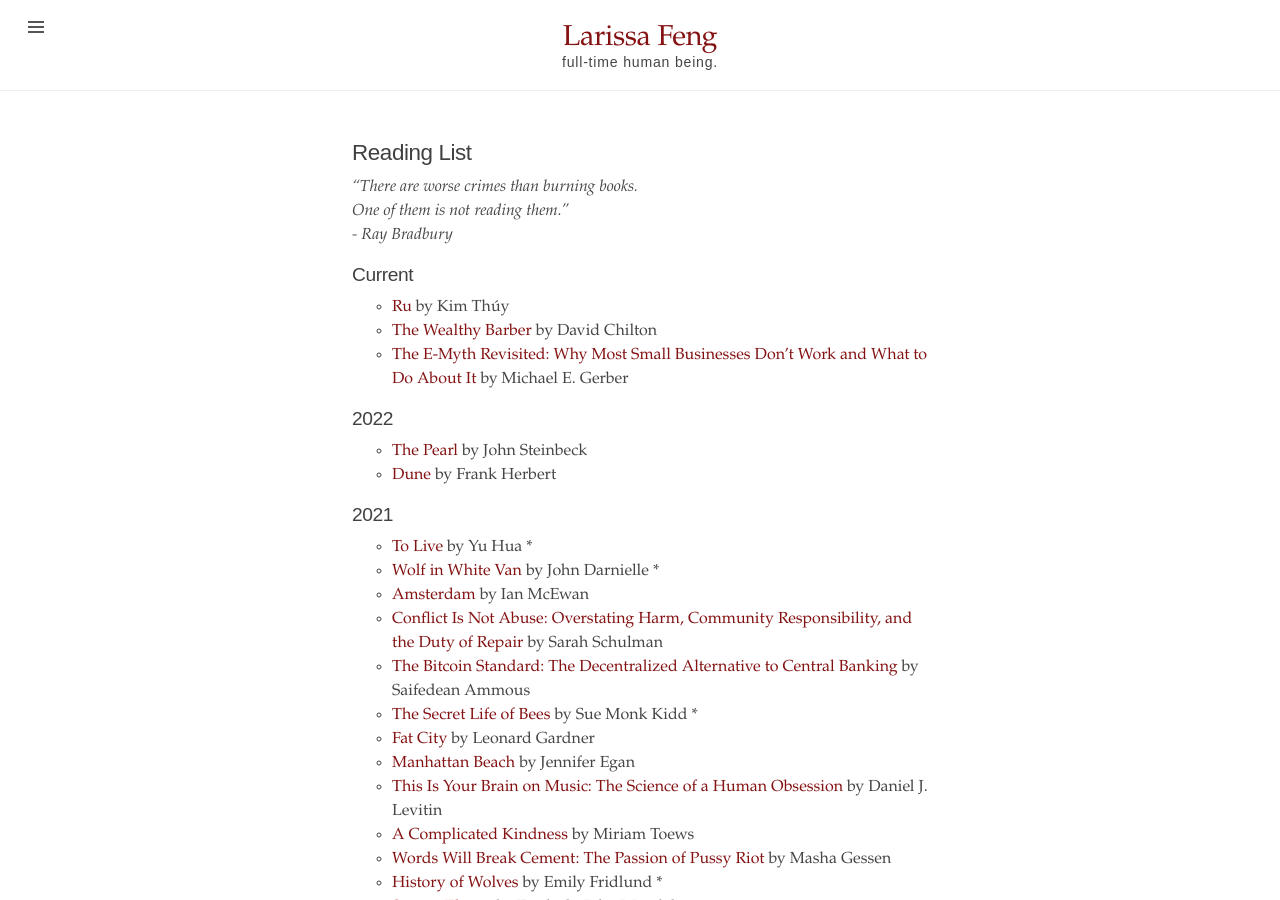
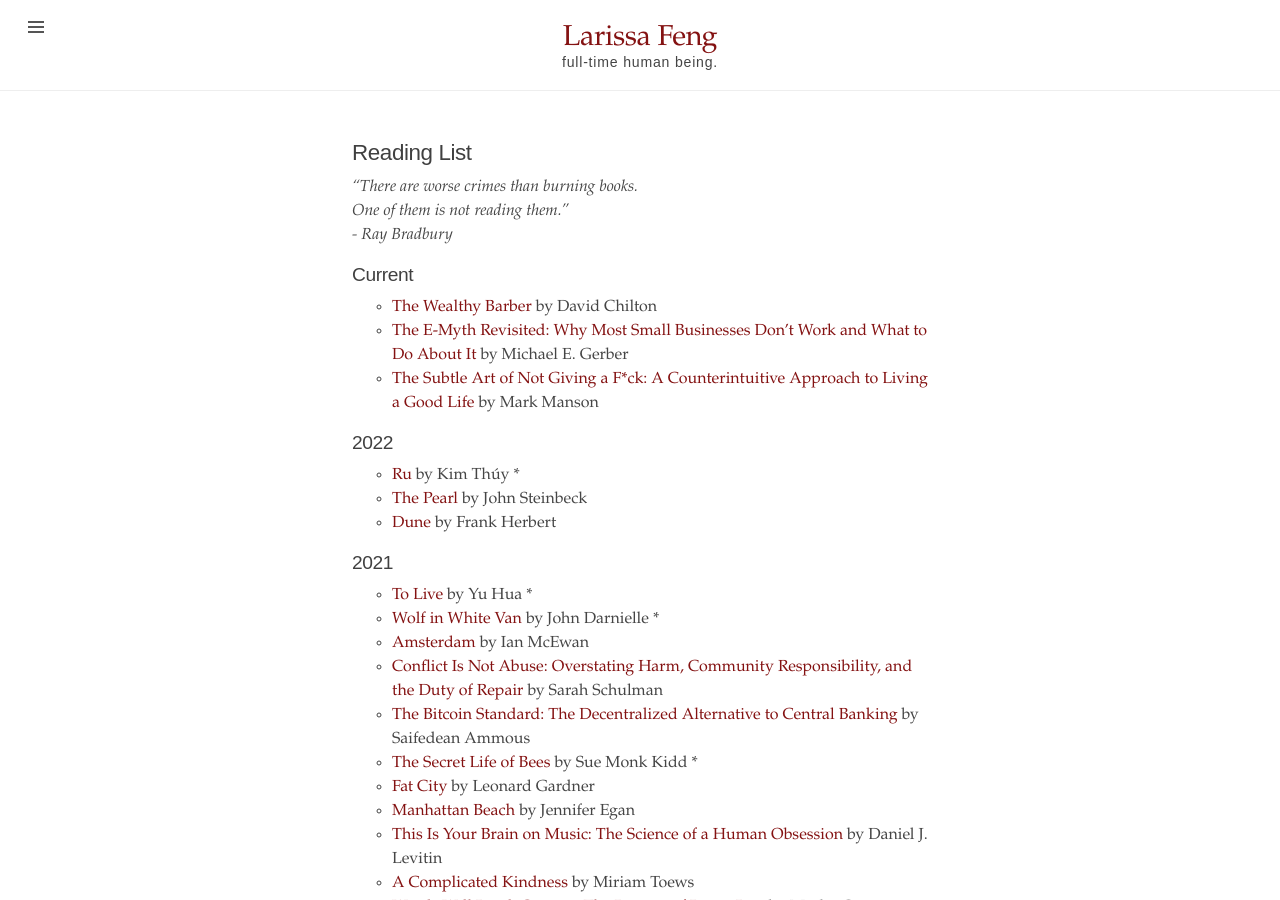
Before and after one commit to mondayrain/mondayrain.github.io, a Jekyll site: the page built from reading_list.md, in a window 1280 px wide and 900 px high. Built offline with Jekyll 4.4.1, drawn with Linux system fonts in a browser that asks for light colours.

Commit message:
Update reading_list.md

```diff
--- a/reading_list.md
+++ b/reading_list.md
@@ -8,12 +8,12 @@ title: Reading List
 <br/>- Ray Bradbury</i>
 
 ## Current
-
-- [Ru](https://en.wikipedia.org/wiki/Ru_(novel)) by Kim Thúy
 - [The Wealthy Barber](https://en.wikipedia.org/wiki/The_Wealthy_Barber) by David Chilton
 - [The E-Myth Revisited: Why Most Small Businesses Don't Work and What to Do About It](https://www.goodreads.com/book/show/81948.The_E_Myth_Revisited) by Michael E. Gerber
+- [The Subtle Art of Not Giving a F*ck: A Counterintuitive Approach to Living a Good Life](https://www.goodreads.com/book/show/28257707-the-subtle-art-of-not-giving-a-f-ck) by Mark Manson
 
 ## 2022
+- [Ru](https://en.wikipedia.org/wiki/Ru_(novel)) by Kim Thúy *
 - [The Pearl](https://en.wikipedia.org/wiki/The_Pearl_(novella)) by John Steinbeck
 - [Dune](https://en.wikipedia.org/wiki/Dune_(novel)) by Frank Herbert
 
```
